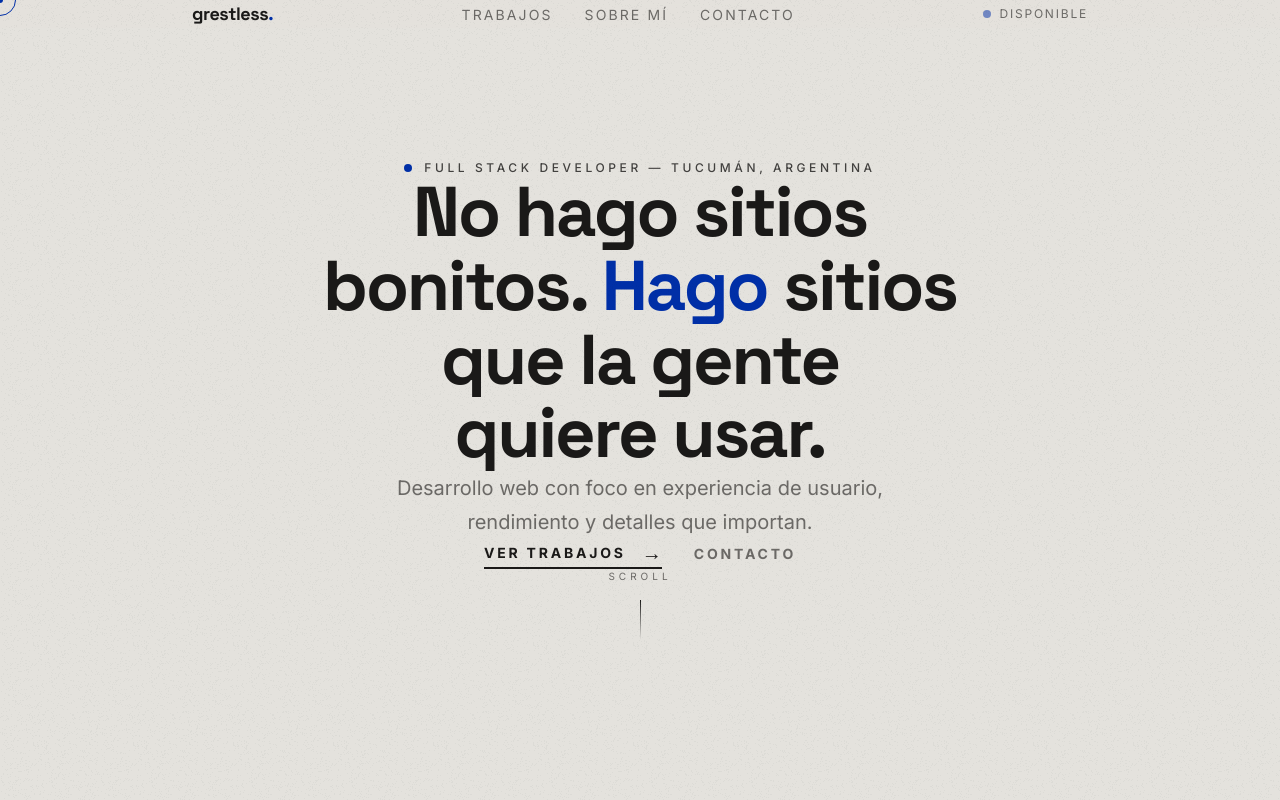
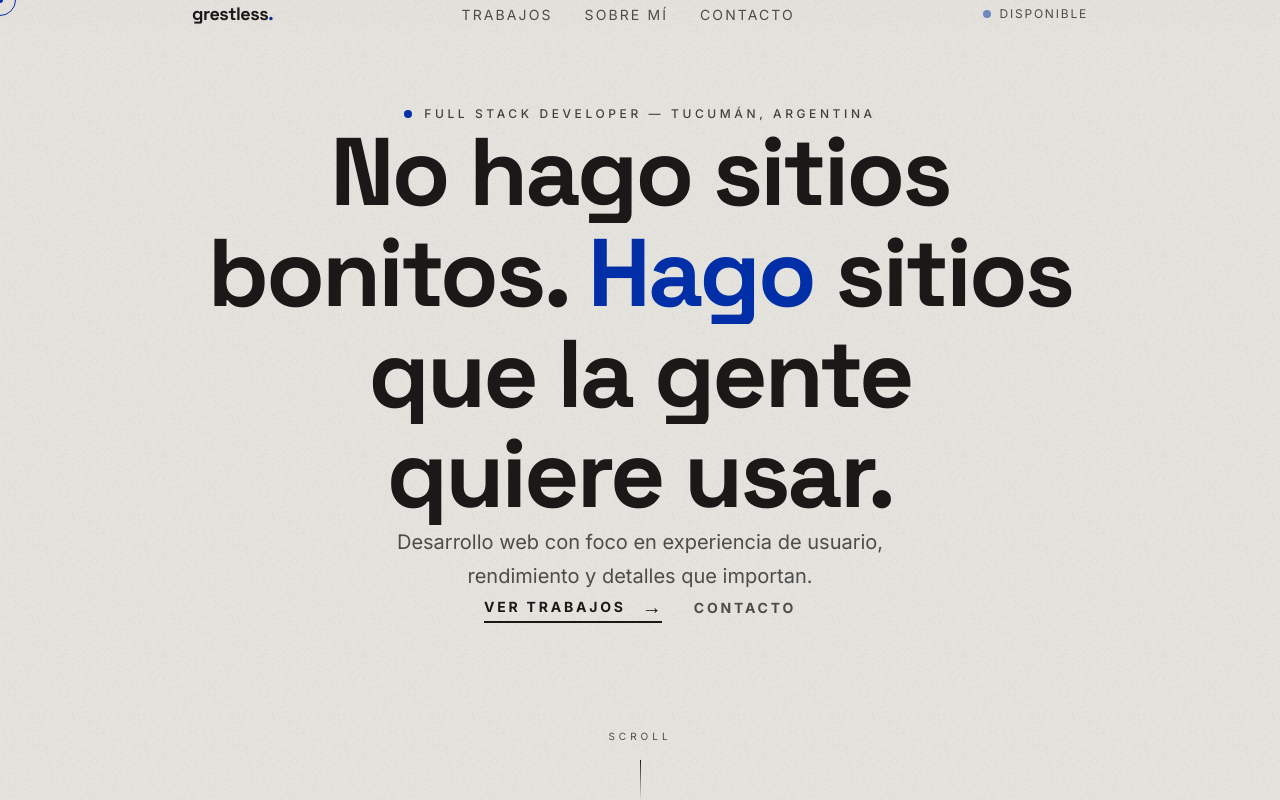
Before and after one commit to grestless/grestless-portfolio, a Next.js app: page / in a window 1280 px wide. Shown: the top 800 px of the page. Built offline with nearby package versions, Linux system fonts and the light colour scheme.

Commit message:
mejora de performance

```diff
--- a/src/app/globals.css
+++ b/src/app/globals.css
@@ -14,13 +14,13 @@
   --color-bg-secondary: #dcd9d3;
   --color-bg-elevated: #dcd9d3;
   --color-text-primary: #1a1918;
-  --color-text-secondary: rgba(26, 25, 24, 0.6);
+  --color-text-secondary: rgba(26, 25, 24, 0.75);
   --color-accent: #002FA7;
   /* International Klein Blue */
   --color-accent-hover: #002288;
   --color-accent-subtle: rgba(0, 47, 167, 0.05);
-  --color-border: rgba(26, 25, 24, 0.15);
-  --color-border-hover: rgba(26, 25, 24, 0.25);
+  --color-border: rgba(26, 25, 24, 0.35);
+  --color-border-hover: rgba(26, 25, 24, 0.45);
 }
 
 /* ── Base ── */
@@ -157,6 +157,7 @@ button {
 
 .animate-marquee {
   animation: marquee 25s linear infinite;
+  will-change: transform;
 }
 
 /* ── Touch devices: restore default cursor ── */
--- a/src/app/layout.tsx
+++ b/src/app/layout.tsx
@@ -1,9 +1,9 @@
 import type { Metadata } from "next";
 import { Inter, Space_Grotesk } from "next/font/google";
 import "./globals.css";
+import Navbar from "@/components/Navbar";
 import SmoothScroll from "@/components/SmoothScroll";
 import CustomCursor from "@/components/CustomCursor";
-import Navbar from "@/components/Navbar";
 import CanvasNoise from "@/components/CanvasNoise";
 
 const inter = Inter({
--- a/src/app/page.tsx
+++ b/src/app/page.tsx
@@ -4,12 +4,14 @@ import { useRef } from "react";
 import gsap from "gsap";
 import { ScrollTrigger } from "gsap/ScrollTrigger";
 import { useGSAP } from "@gsap/react";
-import Marquee from "@/components/Marquee";
-import Services from "@/components/Services";
-import About from "@/components/About";
-import SelectedWorks from "@/components/SelectedWorks";
-import Contact from "@/components/Contact";
-import Footer from "@/components/Footer";
+import dynamic from "next/dynamic";
+
+const Marquee = dynamic(() => import("@/components/Marquee"), { ssr: false });
+const Services = dynamic(() => import("@/components/Services"), { ssr: false });
+const About = dynamic(() => import("@/components/About"), { ssr: true });
+const SelectedWorks = dynamic(() => import("@/components/SelectedWorks"), { ssr: true });
+const Contact = dynamic(() => import("@/components/Contact"), { ssr: false });
+const Footer = dynamic(() => import("@/components/Footer"), { ssr: true });
 
 gsap.registerPlugin(ScrollTrigger);
 
@@ -55,8 +57,6 @@ export default function Home() {
           delay: 2,
         }
       );
-
-      /* ── Section dividers (removed for cleaner aesthetic) ── */
     },
     { scope: mainRef }
   );
@@ -64,10 +64,10 @@ export default function Home() {
   return (
     <main ref={mainRef}>
       {/* ═══ HERO ═══ */}
-      <section className="editorial-px relative w-full flex min-h-[85vh] lg:min-h-[100dvh] flex-col items-center justify-center pt-[140px] pb-16 lg:pt-[160px] lg:pb-24 overflow-hidden">
-
-        {/* Tag pushes content down safely */}
-        <div className="hero-fade relative z-10 w-full max-w-4xl flex items-center justify-center gap-3 mb-6 lg:mb-10">
+      <section className="editorial-px relative w-full flex min-h-[85vh] lg:min-h-[100dvh] flex-col items-center pt-[96px] pb-12 sm:pt-[120px] sm:pb-16 lg:pt-[160px] lg:pb-24 overflow-hidden">
+        <div className="flex w-full flex-1 flex-col items-center justify-center">
+          {/* Tag */}
+          <div className="hero-fade relative z-10 w-full max-w-4xl flex items-center justify-center gap-3 mb-4 sm:mb-6 lg:mb-10">
             <span
               className="h-2 w-2 rounded-full hidden md:block"
               style={{ backgroundColor: "var(--color-accent)" }}
@@ -82,8 +82,8 @@ export default function Home() {
 
           {/* Title */}
           <h1
-          className="font-display relative z-10 w-full max-w-6xl text-center mt-2 font-bold leading-[1.05] tracking-tight"
-          style={{ fontSize: "clamp(2.5rem, 5.5vw, 6rem)" }}
+            className="font-display relative z-10 w-full max-w-6xl text-center mt-2 font-bold leading-[0.98] sm:leading-[1.05] tracking-tight"
+            style={{ fontSize: "clamp(2.15rem, 10vw, 6rem)" }}
           >
             {[
               "No hago sitios",
@@ -91,7 +91,7 @@ export default function Home() {
               "que la gente",
               "quiere usar.",
             ].map((text, i) => (
-            <span key={i} className="block overflow-hidden pb-1 pt-1">
+              <span key={i} className="block overflow-hidden py-0.5 sm:py-1">
                 <span className="hero-line inline-block">
                   {i === 1 ? (
                     <>
@@ -111,7 +111,7 @@ export default function Home() {
 
           {/* Subtitle */}
           <p
-          className="hero-fade relative z-10 mt-8 max-w-lg text-center text-base sm:text-lg lg:text-xl"
+            className="hero-fade relative z-10 mt-6 sm:mt-8 max-w-lg text-center text-base sm:text-lg lg:text-xl px-2 sm:px-0"
             style={{ color: "var(--color-text-secondary)", opacity: 0.8 }}
           >
             Desarrollo web con foco en experiencia de usuario, rendimiento y
@@ -119,7 +119,7 @@ export default function Home() {
           </p>
 
           {/* CTA */}
-        <div className="hero-fade flex flex-col items-center gap-8 sm:flex-row relative mt-12 z-10">
+          <div className="hero-fade flex flex-col items-center gap-5 sm:gap-8 sm:flex-row relative mt-8 sm:mt-12 z-10">
             <a
               href="#trabajos"
               className="magnetic group flex flex-col"
@@ -138,10 +138,13 @@ export default function Home() {
                   if (line) line.style.backgroundColor = "var(--color-text-primary)";
                 }}
               >
-              <span className="whitespace-nowrap text-sm font-bold uppercase tracking-[0.2em]">Ver Trabajos</span>
-              <span className="text-xl font-light transform transition-transform duration-300 group-hover:translate-x-2">→</span>
+                <span className="whitespace-nowrap text-sm font-bold uppercase tracking-[0.2em]">
+                  Ver Trabajos
+                </span>
+                <span className="text-xl font-light transform transition-transform duration-300 group-hover:translate-x-2">
+                  →
+                </span>
               </div>
-            {/* Brutalist persistent underline */}
               <div
                 className="mt-2 h-[2px] w-full transition-colors duration-300"
                 style={{ backgroundColor: "var(--color-text-primary)" }}
@@ -162,9 +165,10 @@ export default function Home() {
               Contacto
             </a>
           </div>
+        </div>
 
-        {/* Scroll indicator floats near bottom safely */}
-        <div className="relative flex flex-col items-center gap-4 mt-16 lg:mt-20">
+        {/* Scroll indicator */}
+        <div className="mt-14 sm:mt-10 lg:mt-14 flex flex-col items-center gap-4">
           <span
             className="block text-[10px] uppercase tracking-[0.4em]"
             style={{ color: "var(--color-text-secondary)" }}
@@ -189,12 +193,8 @@ export default function Home() {
       {/* ═══ SERVICES ═══ */}
       <Services />
 
-      {/* ═══ DIVIDER (Removed) ═══ */}
-
       {/* ═══ ABOUT ═══ */}
       <About />
-
-      {/* ═══ DIVIDER (Removed) ═══ */}
 
       {/* ═══ SELECTED WORKS ═══ */}
       <SelectedWorks />
--- a/src/components/CustomCursor.tsx
+++ b/src/components/CustomCursor.tsx
@@ -156,24 +156,30 @@ export default function CustomCursor() {
       {/* Dot */}
       <div
         ref={dotRef}
-        className="pointer-events-none fixed top-0 left-0 z-[9999] -translate-x-1/2 -translate-y-1/2"
+        className="pointer-events-none fixed z-[9999]"
         style={{
+          top: "-3px",
+          left: "-3px",
           width: "6px",
           height: "6px",
           borderRadius: "50%",
           backgroundColor: "var(--color-accent)",
+          willChange: "transform",
         }}
       />
       {/* Ring */}
       <div
         ref={ringRef}
-        className="pointer-events-none fixed top-0 left-0 z-[9998] -translate-x-1/2 -translate-y-1/2"
+        className="pointer-events-none fixed z-[9998]"
         style={{
+          top: "-16px",
+          left: "-16px",
           width: "32px",
           height: "32px",
           borderRadius: "50%",
           border: "1px solid var(--color-accent)",
           opacity: 1,
+          willChange: "transform",
         }}
       />
     </div>
```
Lines whose indentation alone changed are shown as unchanged.
